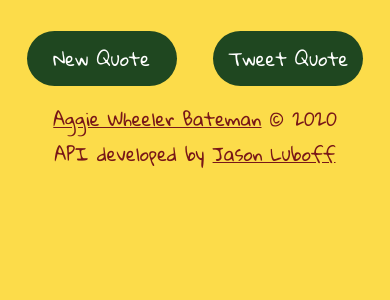
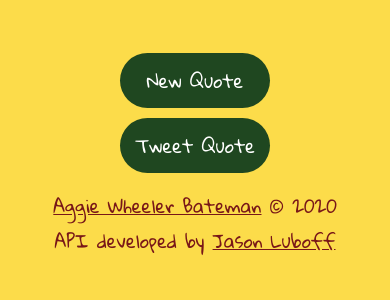
Before and after one commit to aggiewb/random-quote-machine, a React (Create React App) app in the folder client/: page / in a window 390 px wide. Shown: the top 300 px of the page. Built offline with nearby package versions, Linux system fonts and the light colour scheme; no server answers; the HTML template or start-up script is replaced by a standard one.

Commit message:
Remove flex-wrap and add media query to align the buttons in
a row, and also add a decreased quote-box width to media query

```diff
--- a/client/src/App.css
+++ b/client/src/App.css
@@ -1,5 +1,6 @@
 #quote-box {
   width: 400px;
+  margin-top: 40px;
 }
 
 #author {
@@ -9,7 +10,6 @@
 #button-box {
   display: flex;
   justify-content: space-evenly;
-  flex-wrap: wrap;
 }
 
 #new-quote, #tweet-quote {
@@ -40,3 +40,14 @@ footer {
 footer, footer a {
   color: #781718;
 }
+
+@media screen and (max-width: 400px) {
+  #button-box {
+    flex-direction: column;
+    align-items: center;
+  }
+
+  #quote-box {
+    width: 300px;
+  }
+}
```
